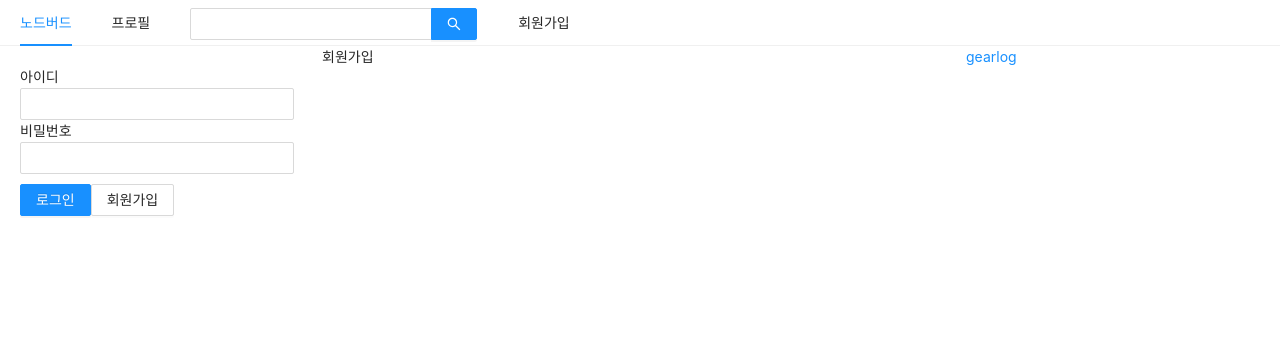
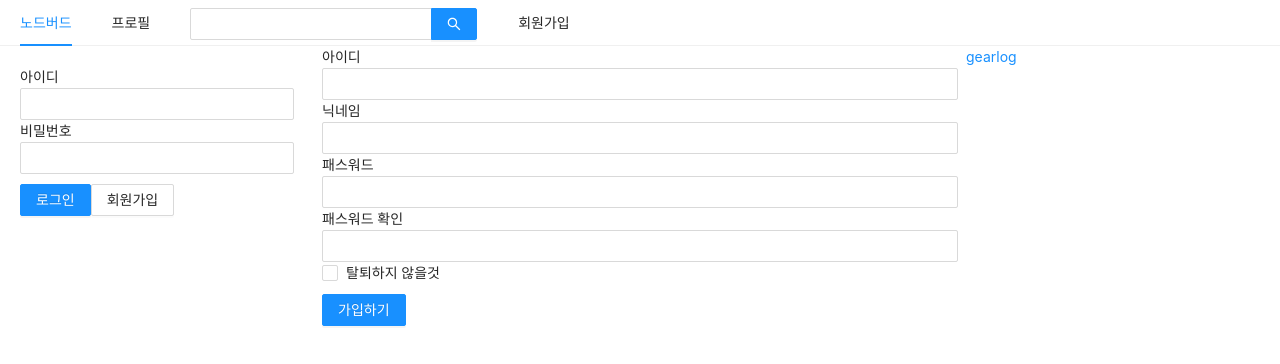
Before and after one commit to DevLeeYG/NextNodeBiard, a Next.js app in the folder my-app/: page /signup in a window 1280 px wide. Shown: the top 364 px of the page. Built offline with nearby package versions, Linux system fonts and the light colour scheme.

Commit message:
client : { date:12/19 , 작성한 기능 :회원가입 폼 }

```diff
--- a/my-app/component/LoginForm.js
+++ b/my-app/component/LoginForm.js
@@ -2,22 +2,15 @@
 import { Form, Input, Button } from "antd";
 import Link from "next/link";
 import styled from "styled-components";
-
+import PropTypes from "prop-types";
+import useInput from "./hooks/useInput";
 const ButtonWrapper = styled.div`
   margin-top: 10px;
 `;
 
 const LoginForm = ({ setIsLogin }) => {
-  const [id, setId] = useState("");
-  const [passWord, setPassWord] = useState("");
-  const [checkPass, setCheckPass] = useState("");
-
-  const onChangeId = useCallback((e) => {
-    setId(e.target.value);
-  }, []);
-  const onChangePass = useCallback((e) => {
-    setPassWord(e.target.value);
-  }, []);
+  const [id, onChangeId] = useInput("");
+  const [passWord, onChangePassword] = useInput("");
 
   const onSubmitForm = useCallback(() => {
     console.log({ id, passWord });
@@ -42,7 +35,7 @@
           type="password"
           name="user-pass"
           value={passWord}
-          onChange={onChangePass}
+          onChange={onChangePassword}
           required
         />
       </div>
@@ -59,5 +52,8 @@
     </FormWrapper>
   );
 };
+LoginForm.PropTypes = {
+  setIsLogin: PropTypes.func.isRequired,
+};
 
 export default LoginForm;
--- /dev/null
+++ b/my-app/component/hooks/useInput.js
@@ -0,0 +1,11 @@
+import React, { useState, useCallback } from "react";
+
+const useInput = (initialValue) => {
+  const [value, setValue] = useState((initialValue = null));
+  const handler = useCallback((e) => {
+    setValue(e.target.value);
+  }, []);
+  return [value, handler];
+};
+
+export default useInput;
--- a/my-app/pages/signup.js
+++ b/my-app/pages/signup.js
@@ -1,7 +1,117 @@
-import React from "react";
+import React, { useCallback, useState } from "react";
 import AppLayout from "../component/AppLayout";
+import { Form, Input, Checkbox, Button } from "antd";
+import useInput from "../component/hooks/useInput";
+import styled from "styled-components";
+
+//onfinish 는 e.프리벤트 디폴트가 자동실행된다.
+
+const ErrorMessage = styled.div`
+  color: red;
+`;
+const CheckError = styled.div`
+  color: red;
+`;
+
 const Signup = () => {
-  return <AppLayout>회원가입</AppLayout>;
+  const [id, onChangeId] = useInput("");
+  const [password, onChangePassword] = useInput("");
+  const [nickname, onChangeNickname] = useInput("");
+  const [passwordCheck, setPasswordCheck] = useState("");
+  const [passwordError, setPasswordError] = useState(false);
+  const [term, setTerm] = useState("");
+  const [termError, setTermError] = useState(false);
+  const onChangeTerm = useCallback((e) => {
+    setTerm(e.target.checked);
+    setTermError(false);
+  }, []);
+
+  const onChangePasswordCheck = useCallback(
+    (e) => {
+      setPasswordCheck(e.target.value);
+      setPasswordError(e.target.value !== password);
+    },
+    [password]
+  );
+
+  const onSubmit = useCallback(() => {
+    if (password !== passwordCheck) {
+      return setPasswordError(true);
+    }
+    if (!term) {
+      //약관
+      return setTermError(true);
+    }
+    console.log(id, nickname, password);
+  }, [password, passwordCheck, term]);
+
+  return (
+    <AppLayout>
+      <Form onFinish={onSubmit}>
+        <div>
+          <label htmlFor="user-id">아이디</label>
+          <br />
+          <Input
+            required
+            name="user-id"
+            value={id}
+            required
+            onChange={onChangeId}
+          />
+        </div>
+        <div>
+          <label htmlFor="user-nickname">닉네임</label>
+          <br />
+          <Input
+            required
+            name="user-nickname"
+            value={nickname}
+            required
+            onChange={onChangeNickname}
+          />
+        </div>
+        <div>
+          <label htmlFor="user-password">패스워드</label>
+          <br />
+          <Input
+            required
+            name="user-password"
+            value={password}
+            required
+            onChange={onChangePassword}
+          />
+        </div>
+        <div>
+          <label htmlFor="user-password">패스워드 확인</label>
+          <br />
+          <Input
+            required
+            type="password"
+            name="user-password-check"
+            value={passwordCheck}
+            required
+            onChange={onChangePasswordCheck}
+          />
+          {passwordError && (
+            <ErrorMessage>비밀번호가 일치하지 않습니다.</ErrorMessage>
+          )}
+          <div>
+            <Checkbox name="user-term" checked={term} onChange={onChangeTerm}>
+              탈퇴하지 않을것
+            </Checkbox>
+            {termError && (
+              <ErrorMessage>약관에 동의하셔야 합니다.</ErrorMessage>
+            )}
+          </div>
+          <div style={{ marginTop: 10 }}>
+            <Button type="primary" htmlType="submit">
+              가입하기
+            </Button>
+          </div>
+        </div>
+      </Form>
+    </AppLayout>
+  );
 };
 
 export default Signup;
```
